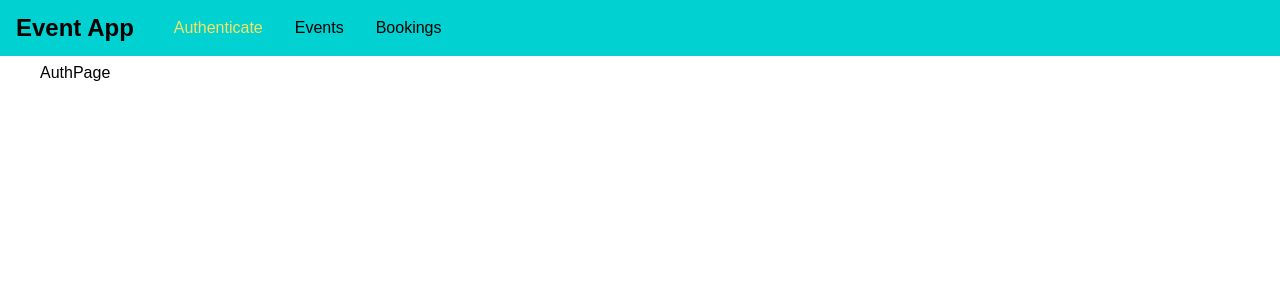
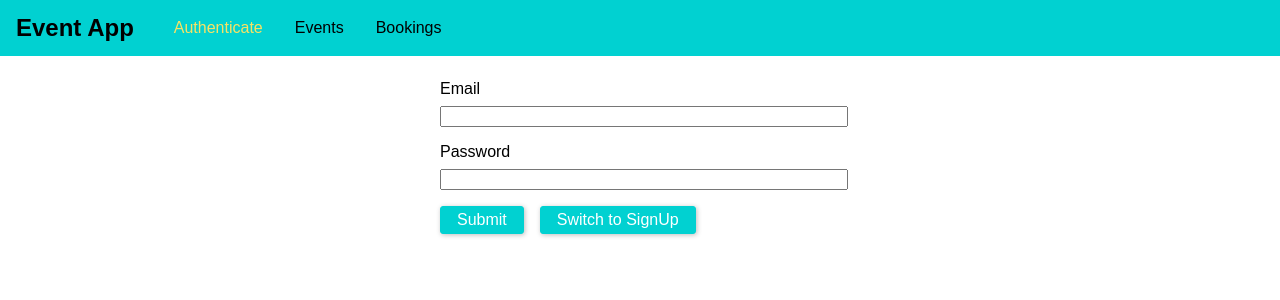
Before and after one commit to johann-ortiz/EventBooking-App, a React (Create React App) app in the folder frontend/: page /auth in a window 1280 px wide. Shown: the top 300 px of the page. Built offline with nearby package versions, Linux system fonts and the light colour scheme.

Commit message:
Added form to the Auth to enter email and password, and added its respective CSS

```diff
--- /dev/null
+++ b/frontend/src/pages/Auth.css
@@ -0,0 +1,37 @@
+.auth-form {
+  width: 25rem;
+  max-width: 80%;
+  margin: 5rem auto;
+}
+
+.form-control label,
+.form-control input {
+  width: 100%;
+  display: block;
+}
+
+.form-control label {
+  margin-bottom: 0.5rem;
+}
+
+.form-control {
+  margin-bottom: 1rem;
+}
+
+.form-actions button {
+  background: #01d1d1;
+  font: inherit;
+  border: 1px solid #01d1d1;
+  border-radius: 3px;
+  padding: 0.25rem 1rem;
+  margin-right: 1rem;
+  box-shadow: 1px 1px 5px rgba(0, 0, 0, 0.26);
+  color: white;
+  cursor: pointer;
+}
+
+.form-actions button:hover,
+.form-actions button:active {
+  background: #01a7a7;
+  border-color: #01a7a7;
+}
--- a/frontend/src/pages/Auth.js
+++ b/frontend/src/pages/Auth.js
@@ -1,7 +1,23 @@
 import React, { Component } from "react";
+import "./Auth.css";
 
 export default class Auth extends Component {
   render() {
-    return <div>AuthPage</div>;
+    return (
+      <form className="auth-form">
+        <div className="form-control">
+          <label htmlFor="email">Email</label>
+          <input type="email" id="email" />
+        </div>
+        <div className="form-control">
+          <label htmlFor="password">Password</label>
+          <input type="password" id="password" />
+        </div>
+        <div className="form-actions">
+          <button type="submit">Submit</button>
+          <button type="button">Switch to SignUp</button>
+        </div>
+      </form>
+    );
   }
 }
```
